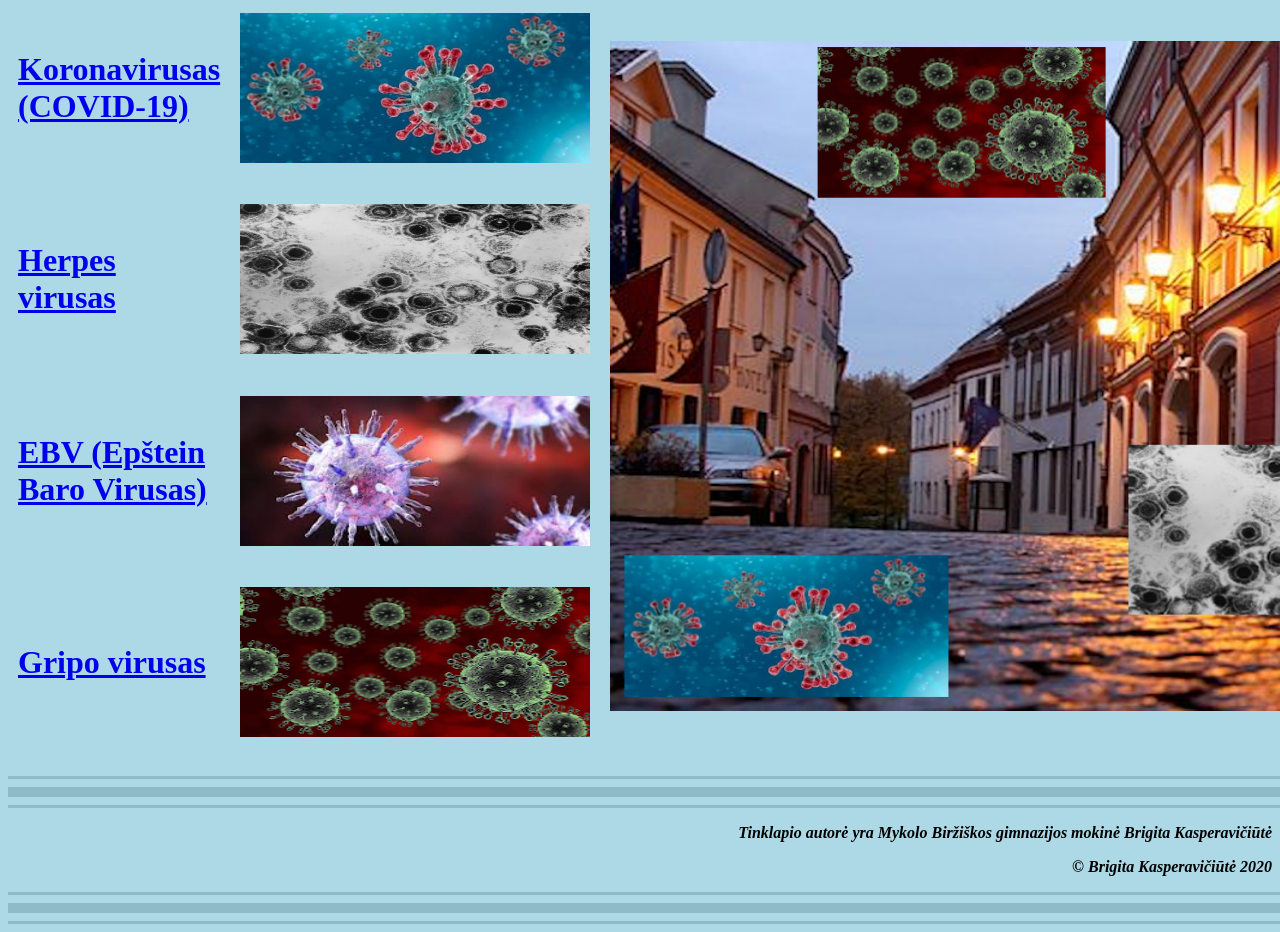
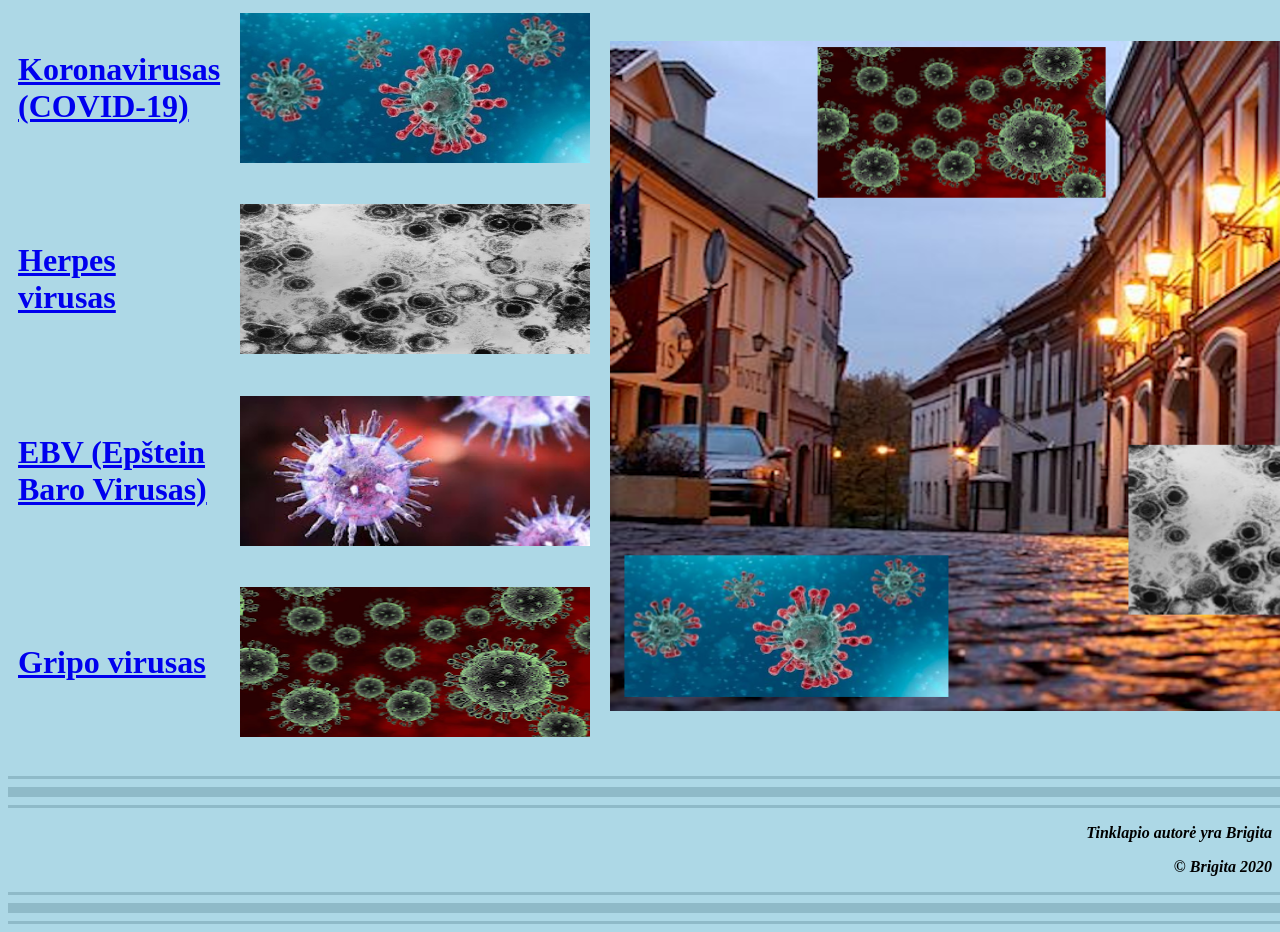
Before and after one commit to BrigitaKasperaviciute/Viruses, a plain HTML site: page index.html in a window 1280 px wide. Shown: the part 620-1552 px from the top of the page. Drawn offline with Linux system fonts and the light colour scheme.

Commit message:
Update index.html

```diff
--- a/index.html
+++ b/index.html
@@ -44,8 +44,8 @@
 <hr align=center width =2000 color=#8FBAC8 size=3>
 <hr align=center width =2000 color=#8FBAC8 size=10>
 <hr align=center width =2000 color=#8FBAC8 size=3><p>
-<div align=right><b><i> Tinklapio autorė yra Mykolo Biržiškos gimnazijos mokinė Brigita Kasperavičiūtė </b></i></div><p>
-<div align=right><b><i> © Brigita Kasperavičiūtė 2020</b></i> </div><p>
+<div align=right><b><i> Tinklapio autorė yra Brigita</b></i></div><p>
+<div align=right><b><i> © Brigita 2020</b></i> </div><p>
 <hr align=center width =2000 color=#8FBAC8 size=3>
 <hr align=center width =2000 color=#8FBAC8 size=10>
 <hr align=center width =2000 color=#8FBAC8 size=3>
```
